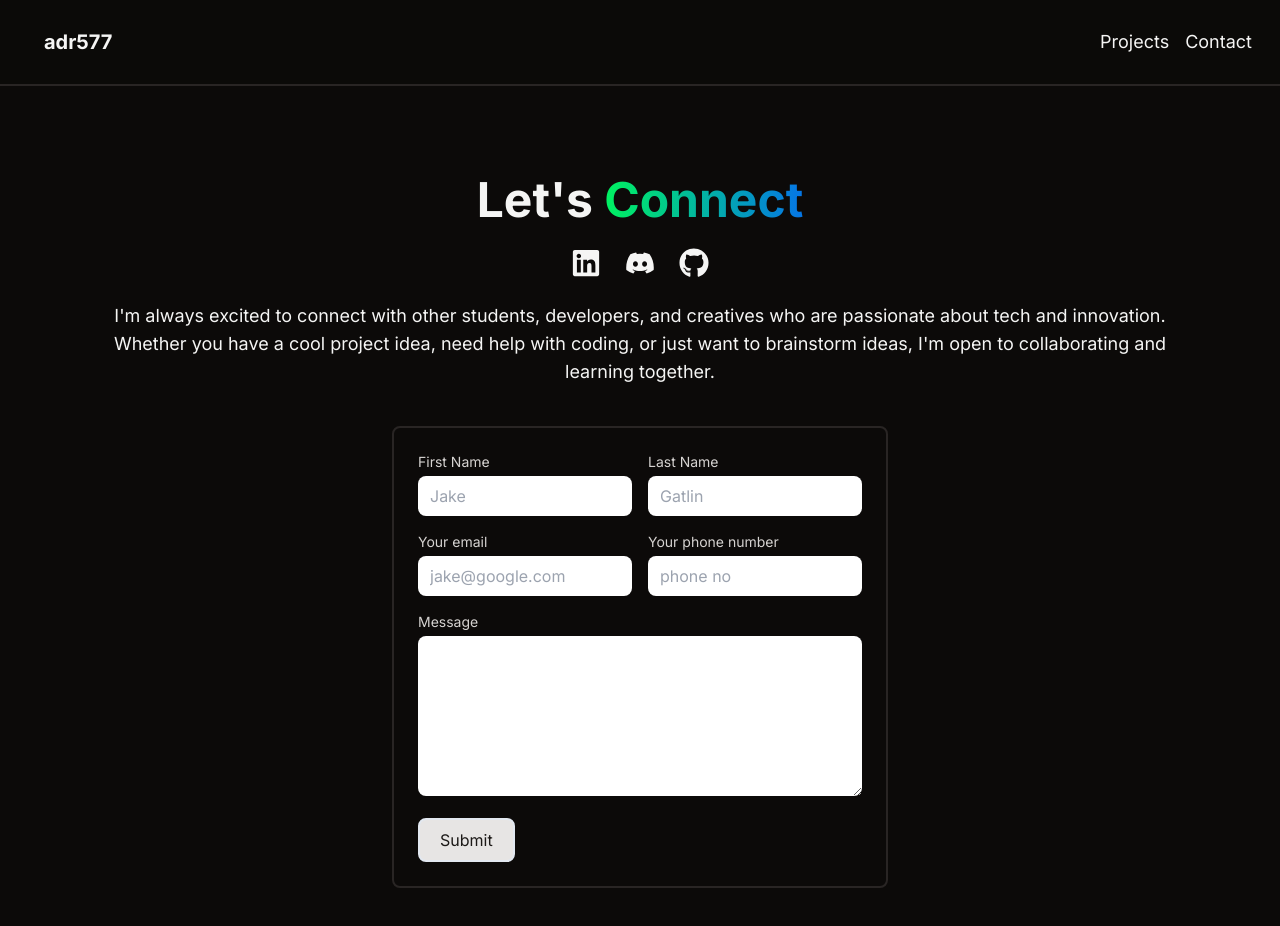
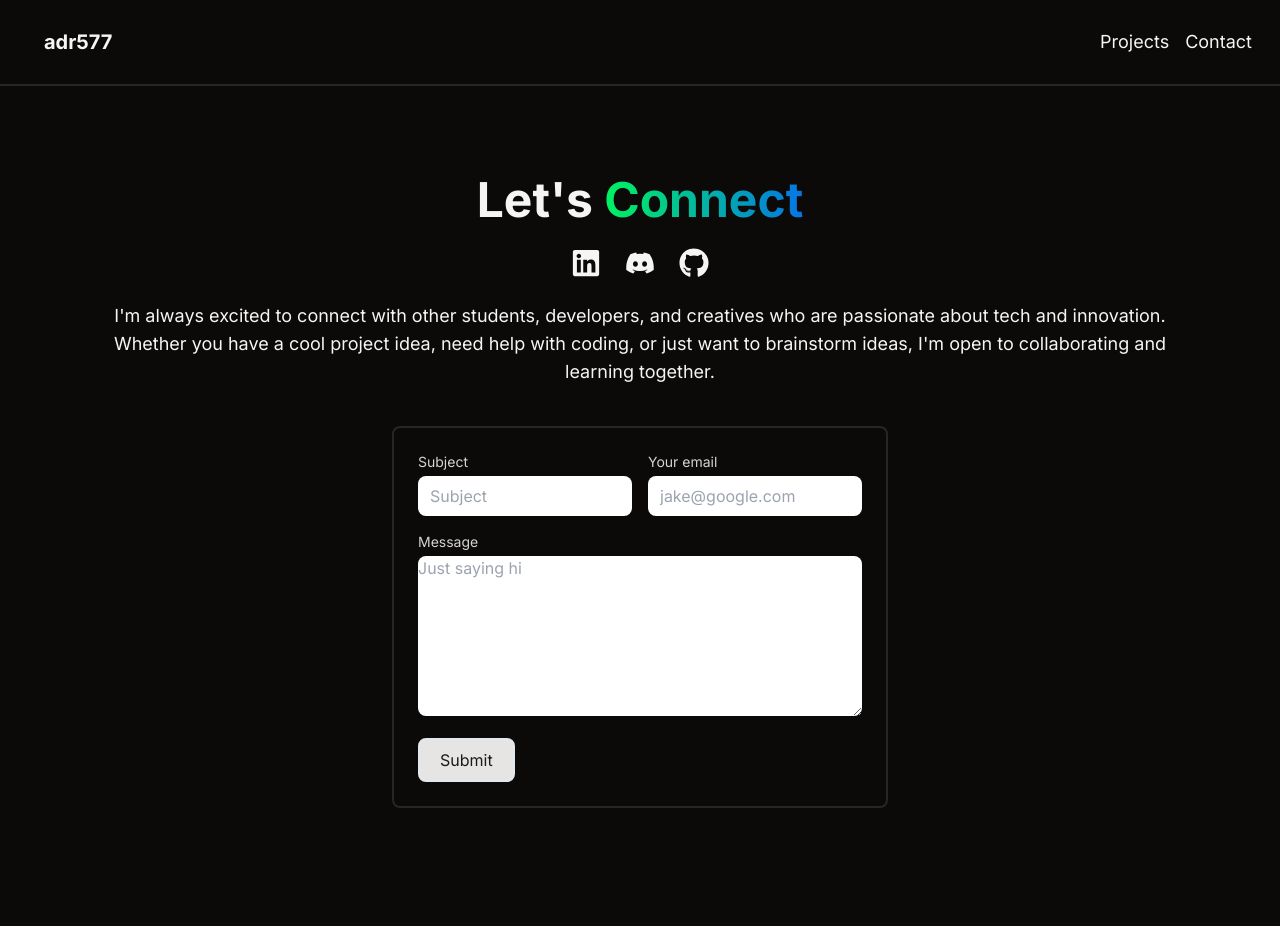
Before and after one commit to adr577/Nextjs-Portfolio, a Next.js app: page /contact in a window 1280 px wide. Shown: the top 926 px of the page. Built offline with nearby package versions, Linux system fonts and the light colour scheme.

Commit message:
added email form

```diff
--- a/app/components/ContactForm.tsx
+++ b/app/components/ContactForm.tsx
@@ -1,69 +1,157 @@
+"use client"
 import React from 'react'
-import { FaLinkedin, FaDiscord, FaGithub } from "react-icons/fa";
-import Link from "next/link"
+import { useState } from 'react'
+const ContactForm = () => {
+    const [formData, setFormData] = useState({
+        email: '',
+        subject: '',
+        message: '',
+    });
 
-const ContactForm = () => {
+    const [formSubmitted, setFormSubmitted] = useState(false)
+
+    const handleSubmit: React.FormEventHandler<HTMLFormElement>  = async (e) => {
+        e.preventDefault();
+
+        console.log('submitted')
+
+        const form = e.target as HTMLFormElement;
+
+
+        const data = {
+            email: form.email.value,
+            subject: form.subject.value,
+            message: form.message.value,
+        }
+
+        const JSONdata = JSON.stringify(data)
+        const endpoint = "/api/send";
+
+        const options = {
+
+            method: "POST",
+
+            headers: {
+                'Content-Type': 'application/json'
+            },
+
+            body: JSONdata,
+
+        }
+
+        try {
+            const response = await fetch(endpoint, options)
+            // Check if the response body is not empty before parsing
+            const resText = await response.text();
+            const resData = resText ? JSON.parse(resText) : null;
+
+            console.log(resData)
+
+            if (response.status === 200) {
+                console.log('Message sent.')
+                setFormData({
+                    email: '',
+                    subject: '',
+                    message: '',
+                }); // This resets the form fields after successful submission
+
+                setFormSubmitted(!formSubmitted)
+
+            }
+        } catch (error) {
+            console.error('Error', error)
+        }
+
+
+
+
+
+    }
+
+
+    const handleChange = (e: React.ChangeEvent<HTMLInputElement | HTMLTextAreaElement>) => {
+        setFormData({
+            ...formData,
+            [e.target.name]: e.target.value,
+        });
+    };
+
+
+
     return (
-      <section className=' mt-8 sm:mt-12 md:mt-16'>
-          <div className='flex flex-col items-center justify-center min-h-screen p-10 md:p-16 xl:p-28 '>
-              <div className='flex flex-col text-center justify-center items-center gap-y-4  mb-8 md:mb-10'>
-                  <h2 className='text-4xl sm:text-4xl md:text-5xl font-bold mb-2'>
-                      Let&apos;s {" "}
-                      <span className='bg-clip-text text-transparent bg-gradient-to-r from-[#00F260] to-[#0575E6]'>Connect</span>
-                  </h2>
-                  <span className='flex gap-x-6 mb-2'>
-                      <Link href={"www.linkedin.com/in/adrianhernandez577"} target='_blank'><FaLinkedin size={30} className='cursor-pointer' /></Link>
-                      <FaDiscord size={30} className='cursor-pointer' />
-                      <Link href={"https://github.com/adr577"} target='_blank'><FaGithub size={30} /></Link>
 
-                  </span>
-                  <p className='text-md md:text-lg '>
-                      I&apos;m always excited to connect with other students, developers, and creatives who are passionate about tech and innovation.
-                      Whether you have a cool project idea, need help with coding,
-                      or just want to brainstorm ideas, I&apos;m open to collaborating and learning together.
-                  </p>
 
+        <form onSubmit={handleSubmit} className='grid grid-cols-1 sm:grid-cols-2 gap-4 p-6 rounded-lg sm:w-3/4 md:w-1/2 text-stone-800 w-full max-w-lg border-2 border-stone-800 bg-stone-950'>
+
+            <div className='col-span-1'>
+                <label htmlFor="subject" className='block text-sm text-stone-300 mb-1'>Subject</label>
+                <input type="text" value={formData.subject}
+                    onChange={handleChange} name="subject" id="subject" required placeholder="Subject" className="w-full rounded-lg px-3 py-2 focus:outline-none focus:ring-4 focus:ring-stone-500" />
             </div>
 
-              <div className='container flex items-center justify-center '>
-                  <form className='grid grid-cols-1 sm:grid-cols-2 gap-4 p-6 rounded-lg sm:w-3/4 md:w-1/2 text-stone-800 w-full max-w-lg border-2 border-stone-800 bg-stone-950'>
+
+          <div className='col-span-1'>
+              <label htmlFor="email" className='block text-sm text-stone-300 mb-1'>Your email</label>
+                <input type="email" value={formData.email}
+                    onChange={handleChange} name="email" id="email" required placeholder="jake@google.com" className="w-full rounded-lg px-3 py-2 focus:outline-none focus:ring-4 focus:ring-stone-500" />
+          </div>
+
+
+          <div className=" col-span-1 sm:col-span-2">
+              <label htmlFor="message" className='block text-sm text-stone-300 mb-1'>Message</label>
+                <textarea id="message" value={formData.message}
+                    onChange={handleChange} name="message" className='w-full rounded-lg h-40 focus:outline-none focus:ring-4 focus:ring-stone-500' placeholder="Just saying hi" required></textarea>
+          </div>
+
+          <div className='col-span-1 sm:col-span-2'>
+              <button type="submit" className='border-2 text-left bg-stone-200 text-md text-stone-900 px-5 py-2 rounded-lg hover:bg-transparent hover:text-stone-200 hover:border-2 hover:border-stone-200'>Submit</button>
+            </div>
+
+            {formSubmitted && <p className='text-green-700 font-bold text-md text-nowrap'>Thank you for reaching out !</p>}
+
+
+
+
+
+      </form>
+  )
+}
+
+export default ContactForm
+
+
+
+/*
+<form onSubmit={handleSubmit} className='grid grid-cols-1 sm:grid-cols-2 gap-4 p-6 rounded-lg sm:w-3/4 md:w-1/2 text-stone-800 w-full max-w-lg border-2 border-stone-800 bg-stone-950'>
 
           <div className='col-span-1'>
               <label htmlFor="firstName" className='block text-sm text-stone-300 mb-1'>First Name</label>
-                          <input type="text" id="firstName" name="user_name" placeholder="Jake" className='w-full rounded-lg px-3 py-2 focus:outline-none focus:ring-4 focus:ring-stone-500' />
+              <input  type="text" id="firstName" name="firstName" placeholder="Jake" className='w-full rounded-lg px-3 py-2 focus:outline-none focus:ring-4 focus:ring-stone-500' />
           </div>
 
           <div className='col-span-1'>
               <label htmlFor="lastName" className='block text-sm text-stone-300 mb-1'>Last Name</label>
-                          <input type="text" id="lastName" name="user_lastName" placeholder="Gatlin" className='w-full rounded-lg px-3 py-2 focus:outline-none focus:ring-4 focus:ring-stone-500' />
+              <input  type="text" id="lastName" name="lastName" placeholder="Gatlin" className='w-full rounded-lg px-3 py-2 focus:outline-none focus:ring-4 focus:ring-stone-500' />
           </div>
 
           <div className='col-span-1'>
               <label htmlFor="email" className='block text-sm text-stone-300 mb-1'>Your email</label>
-                          <input type="email" name="user_email" id="email" required placeholder="jake@google.com" className="w-full rounded-lg px-3 py-2 focus:outline-none focus:ring-4 focus:ring-stone-500" />
+              <input  type="email" name="email" id="email" required placeholder="jake@google.com" className="w-full rounded-lg px-3 py-2 focus:outline-none focus:ring-4 focus:ring-stone-500" />
           </div>
 
           <div className='col-span-1'>
               <label htmlFor="phoneNumber" className='block text-sm text-stone-300 mb-1'>Your phone number</label>
-                          <input type="number" min="10" max="10" name="phone_number" id="phoneNumber" placeholder="phone no" className='w-full rounded-lg px-3 py-2 focus:outline-none focus:ring-4 focus:ring-stone-500'/>
+              <input  type="number" min="10" max="10" name="phonenumber" id="phoneNumber" placeholder="phone no" className='w-full rounded-lg px-3 py-2 focus:outline-none focus:ring-4 focus:ring-stone-500' />
           </div>
 
           <div className=" col-span-1 sm:col-span-2">
               <label htmlFor="msg" className='block text-sm text-stone-300 mb-1'>Message</label>
-                          <textarea id="msg" name="user_message" className='w-full rounded-lg h-40 focus:outline-none focus:ring-4 focus:ring-stone-500'></textarea>
+              <textarea  id="msg" name="message" className='w-full rounded-lg h-40 focus:outline-none focus:ring-4 focus:ring-stone-500' placeholder="Just saying hi" required></textarea>
           </div>
 
           <div className='col-span-1 sm:col-span-2'>
               <button className='border-2 text-left bg-stone-200 text-md text-stone-900 px-5 py-2 rounded-lg hover:bg-transparent hover:text-stone-200 hover:border-2 hover:border-stone-200'>Submit</button>
           </div>
+</form>
 
-
-
-                  </form>
-              </div>
-          </div>
-      </section>
-  )
-}
-
-export default ContactForm
+*/
--- /dev/null
+++ b/app/components/ContactSection.tsx
@@ -0,0 +1,43 @@
+"use client"
+import React, { useState } from 'react'
+import { FaLinkedin, FaDiscord, FaGithub } from "react-icons/fa";
+import Link from "next/link"
+import ContactForm from './ContactForm';
+
+const ContactSection = () => {
+
+
+
+
+
+  return (
+      <section className=' mt-8 sm:mt-12 md:mt-16'>
+          <div className='flex flex-col items-center justify-center min-h-screen p-10 md:p-16 xl:p-28 '>
+              <div className='flex flex-col text-center justify-center items-center gap-y-4  mb-8 md:mb-10'>
+                  <h2 className='text-4xl sm:text-4xl md:text-5xl font-bold mb-2'>
+                      Let&apos;s {" "}
+                      <span className='bg-clip-text text-transparent bg-gradient-to-r from-[#00F260] to-[#0575E6]'>Connect</span>
+                  </h2>
+                  <span className='flex gap-x-6 mb-2'>
+                      <Link href={"www.linkedin.com/in/adrianhernandez577"} target='_blank'><FaLinkedin size={30} className='cursor-pointer' /></Link>
+                      <FaDiscord size={30} className='cursor-pointer' />
+                      <Link href={"https://github.com/adr577"} target='_blank'><FaGithub size={30} /></Link>
+
+                  </span>
+                  <p className='text-md md:text-lg '>
+                      I&apos;m always excited to connect with other students, developers, and creatives who are passionate about tech and innovation.
+                      Whether you have a cool project idea, need help with coding,
+                      or just want to brainstorm ideas, I&apos;m open to collaborating and learning together.
+                  </p>
+
+              </div>
+
+              <div className='container flex items-center justify-center '>
+                  <ContactForm />
+              </div>
+          </div>
+      </section>
+  )
+}
+
+export default ContactSection
--- a/app/contact/page.tsx
+++ b/app/contact/page.tsx
@@ -1,6 +1,6 @@
 import React from 'react'
 import { FaLinkedin, FaDiscord } from "react-icons/fa";
-import ContactForm from "../components/ContactForm"
+import ContactForm from "../components/ContactSection"
 
 const ContactPage = () => {
   return (
--- a/package.json
+++ b/package.json
@@ -7,6 +7,7 @@
     "build": "next build",
     "start": "next start",
     "lint": "next lint"
+
   },
   "dependencies": {
     "class-variance-authority": "^0.7.0",
```
Also changed, not shown: app/api/send/route.js (+28 -12 lines), 1 other file (tests, documents, lock files or other folders). Lines whose indentation alone changed are shown as unchanged.
